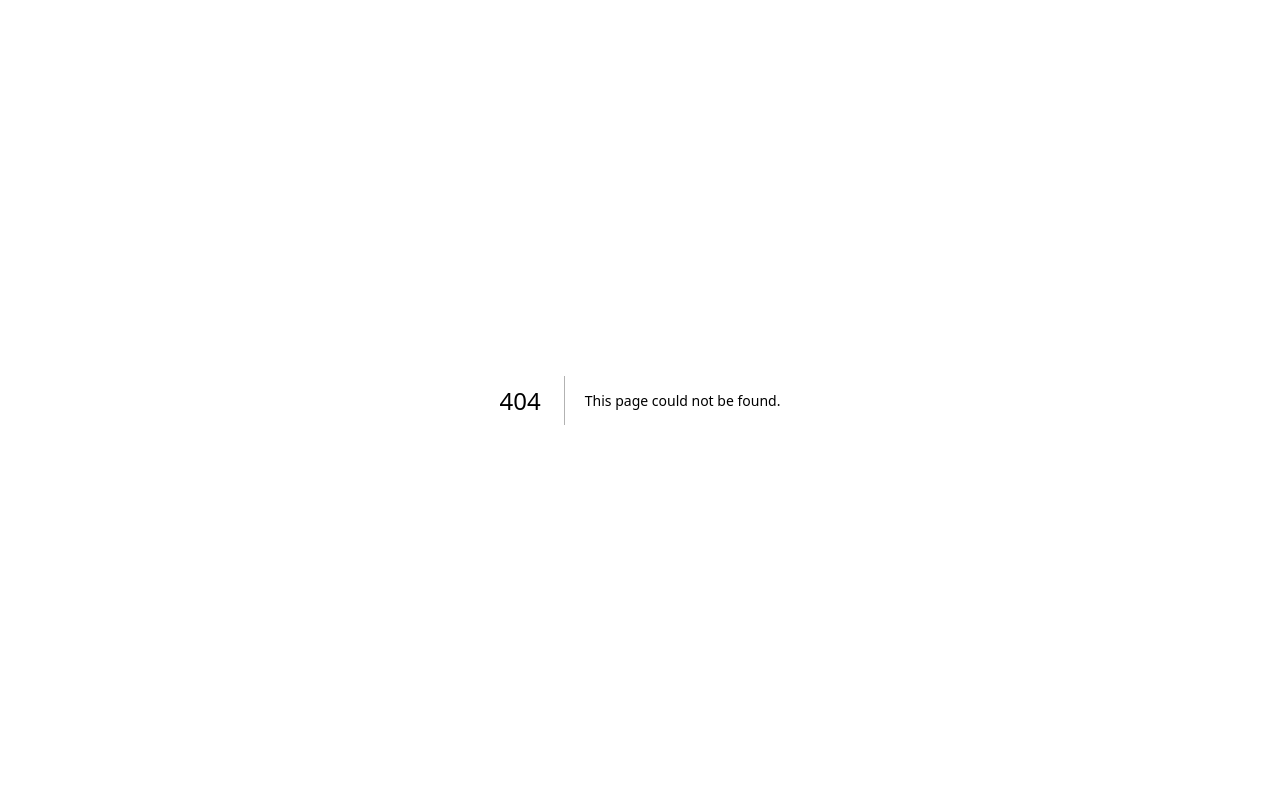
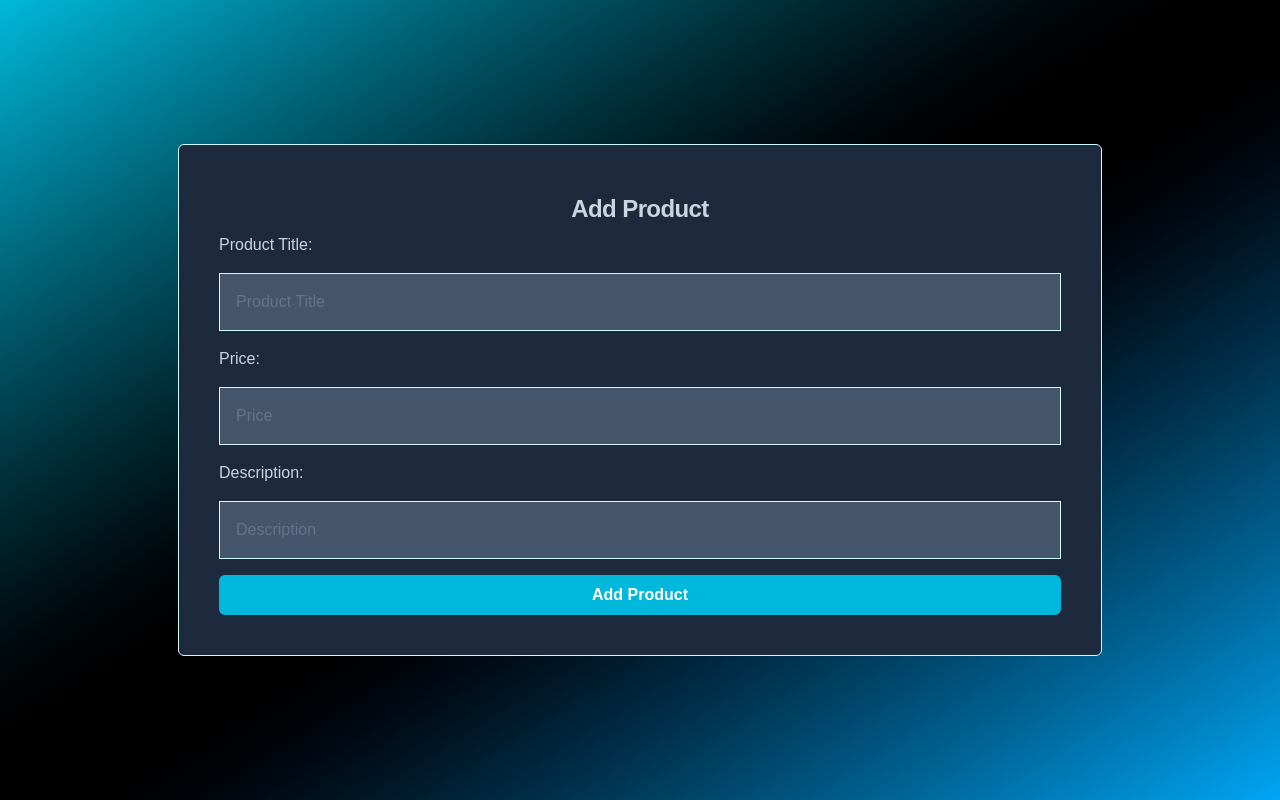
Before and after one commit to Rimon-Mahamud-Rony/data-fetching-demo, a Next.js app: page /products-db-create in a window 1280 px wide. Before the commit this address had no page. Built offline with nearby package versions, Linux system fonts and the light colour scheme.

Commit message:
ci:froms with server actions

```diff
--- a/app/prisma-db.ts
+++ b/app/prisma-db.ts
@@ -25,13 +25,17 @@ export const getProducts = async () => {
   return prisma.product.findMany();
 };
 
-export async function addProduct(data: {
-  title: string;
-  price: number;
-  description: string;
-}) {
+export async function addProduct(
+  title: string,
+  price: number,
+  description: string
+) {
   return await prisma.product.create({
-    data,
+    data: {
+      title,
+      price,
+      description,
+    },
   });
 }
 
--- /dev/null
+++ b/app/products-db-create/page.tsx
@@ -0,0 +1,62 @@
+import CommonPageDesign from "../components/commonPageDesign";
+import { addProduct } from "../prisma-db";
+import { redirect } from "next/navigation";
+
+export default function AddProductsPage() {
+
+    async function createProduct( formData: FormData) {
+        "use server";
+        const title = formData.get("title") as string;
+        const price = formData.get("price") as string;
+        const description = formData.get("description") as string;
+
+        await addProduct(title, parseInt(price), description);
+
+        redirect("/products-db");
+    }
+
+    return (
+      <CommonPageDesign>
+        <section className="relative w-full max-w-3/4 rounded-md border border-cyan-100 bg-slate-800 p-10 shadow-4xl backdrop-blur-4xl">
+          <h1 className="text-2xl font-semibold tracking-tight text-slate-300 py-2 text-center">
+            Add Product
+          </h1>
+          <form action={createProduct} className="flex flex-col gap-4">
+            <label htmlFor="title" className="text-slate-300">
+              Product Title:
+            </label>
+            <input
+              type="text"
+              name="title"
+              placeholder="Product Title"
+              className="bg-slate-600 text-slate-300 placeholder:text-slate-500 border border-cyan-100 focus:outline-none focus:ring-2 focus:ring-cyan-500 p-4"
+            />
+            <label htmlFor="price" className="text-slate-300">
+              Price:
+            </label>
+            <input
+              type="number"
+              name="price"
+              placeholder="Price"
+              className="bg-slate-600 text-slate-300 placeholder:text-slate-500 border border-cyan-100 focus:outline-none focus:ring-2 focus:ring-cyan-500 p-4"
+            />
+            <label htmlFor="description" className="text-slate-300">
+              Description:
+            </label>
+            <input
+              type="text"
+              name="description"
+              placeholder="Description"
+              className="bg-slate-600 text-slate-300 placeholder:text-slate-500 border border-cyan-100 focus:outline-none focus:ring-2 focus:ring-cyan-500 p-4"
+            />
+            <button
+              type="submit"
+              className="bg-cyan-500 hover:bg-cyan-600 text-white font-semibold py-2 px-4 rounded-md transition duration-300"
+            >
+              Add Product
+            </button>
+          </form>
+        </section>
+      </CommonPageDesign>
+    );
+}
```
Also changed, not shown: 1 other file (tests, documents, lock files or other folders).
